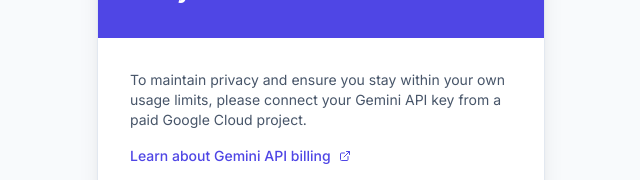
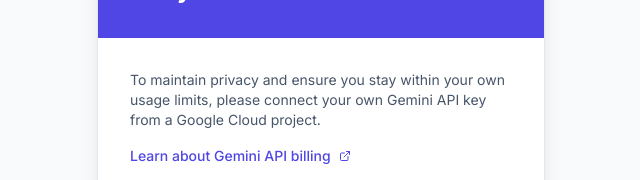
Before and after one commit to himanshudby/Playbook-to-PDF-Convertor, a React (Vite) app: page / in a window 1280 px wide. Both pictures are taken after a click on the button "Change Key". Shown: the part 263-443 px from the top of the page, without its empty margins (319-959 px from the left). Built offline with nearby package versions, Linux system fonts and the light colour scheme; no server answers.

Commit message:
Update App.tsx

```diff
--- a/App.tsx
+++ b/App.tsx
@@ -211,10 +211,10 @@
           <div className="p-8 space-y-6">
             <div className="text-sm text-slate-600 space-y-4">
               <p>
-                To maintain privacy and ensure you stay within your own usage limits, please connect your Gemini API key from a paid Google Cloud project.
+                To maintain privacy and ensure you stay within your own usage limits, please connect your own Gemini API key from a Google Cloud project.
               </p>
               <a
-                href="https://ai.google.dev/gemini-api/docs/billing"
+                href="https://aistudio.google.com/api-keys"
                 target="_blank"
                 rel="noopener noreferrer"
                 className="flex items-center gap-2 text-indigo-600 font-medium hover:underline"
```
